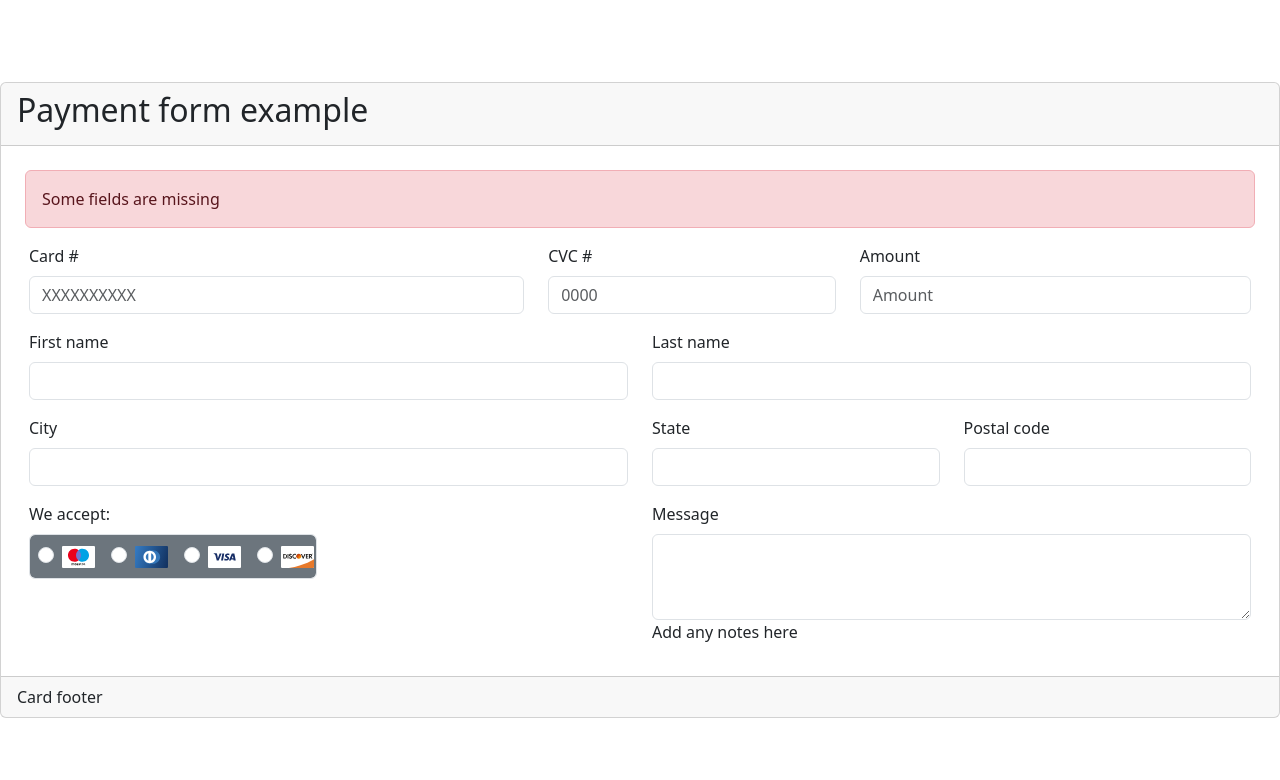
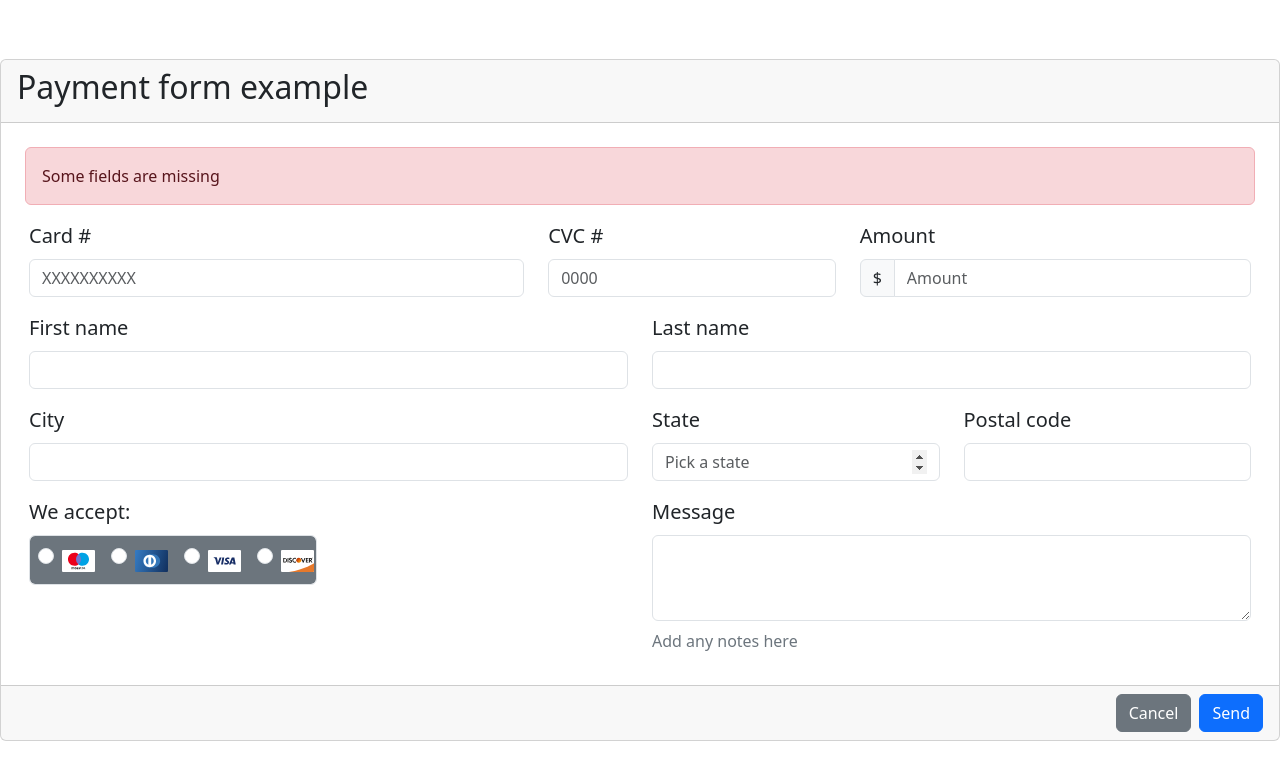
Before and after one commit to kmsolorzano/html5-form, a plain HTML site: page index.html in a window 1280 px wide. Drawn offline with nearby package versions, Linux system fonts and the light colour scheme.

Commit message:
Ajustes de diseño

```diff
--- a/index.html
+++ b/index.html
@@ -29,7 +29,10 @@
         </div>
         <div class="col-4">
           <label for="exampleFormControlInput1" class="form-label">Amount</label>
-          <input type="number" class="form-control" id="exampleFormControlInput1" placeholder="Amount">
+          <div class="input-group">
+            <span class="input-group-text">$</span>
+            <input type="number" class="form-control" id="exampleFormControlInput1" placeholder="Amount">
+          </div>
         </div>
       </div>
       <div class="row mx-0 my-3">
@@ -50,7 +53,7 @@
         </div>
         <div class="col-3">
           <label for="exampleFormControlInput1" class="form-label">State</label>
-          <input type="text" class="form-control" id="exampleFormControlInput1">
+          <input type="number" class="form-control spinner" id="exampleFormControlInput1" placeholder="Pick a state">
         </div>
         <div class="col-3">
           <label for="exampleFormControlInput1" class="form-label">Postal code</label>
@@ -92,18 +95,28 @@
         <div class="col-3">
 
         </div>
-        <div class="col-6">
+        <div class="col-6 d-flex flex-column">
           <label for="exampleFormControlTextarea1" class="form-label">Message</label>
           <textarea class="form-control" id="exampleFormControlTextarea1" rows="3"></textarea>
-          <span>Add any notes here</span>
+          <span class="text-secondary mt-2">Add any notes here</span>
         </div>
       </div>
 
     </div>
 
-    <div class="card-footer">
-      Card footer
+    <div class="card-footer d-flex justify-content-end gap-2">
+      <button type="button" class="btn btn-secondary">Cancel</button>
+      <button type="button" class="btn btn-primary">Send</button>
     </div>
   </div>
+  <style>
+    .spinner::-webkit-inner-spin-button,
+    .spinner::-webkit-outer-spin-button {
+  opacity: 1;
+}
+label{
+  font-size: 20px;
+}
+  </style>
 </body>
 </html>
```
